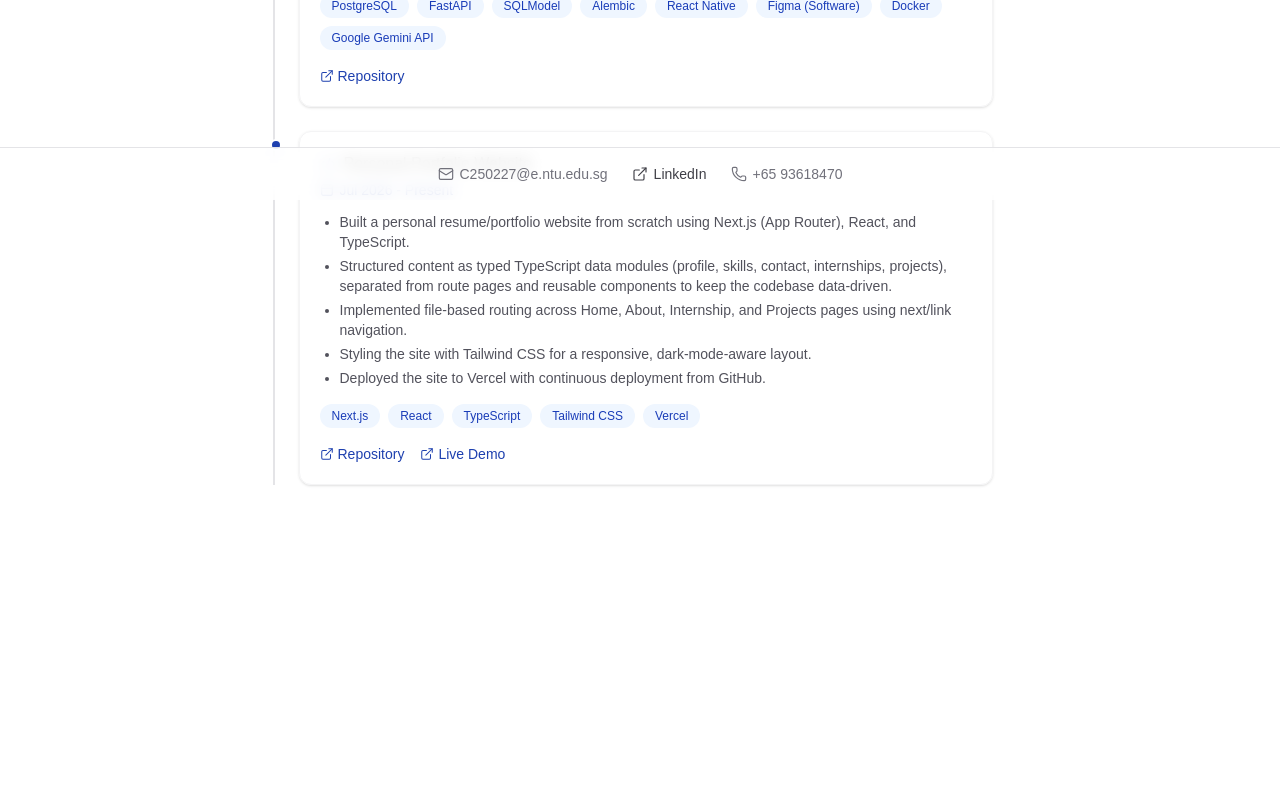
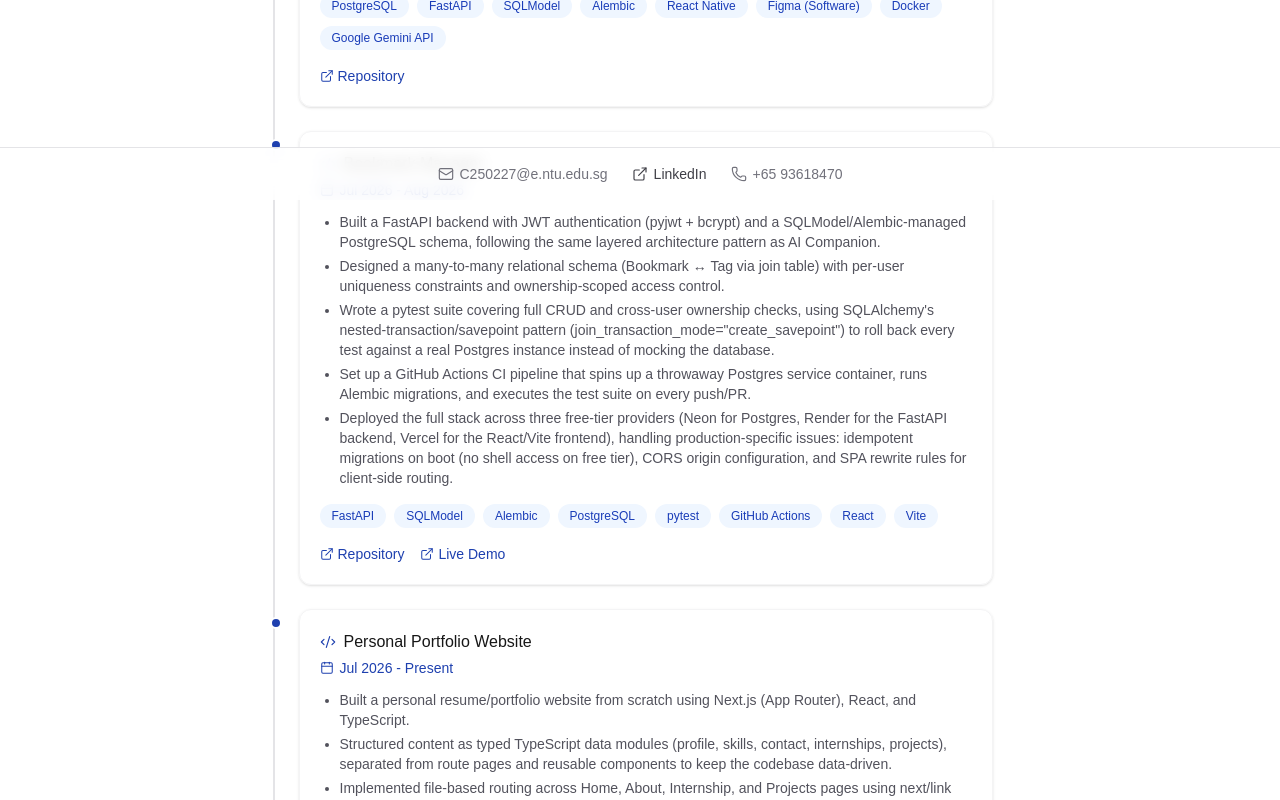
Before and after one commit to whyeric92-eng/my-website, a Next.js app: page /projects in a window 1280 px wide. Shown: the part 600-1400 px from the top of the page. Before the commit the page ends 1181 px from the top, so only its background shows below. Built offline with nearby package versions, Linux system fonts and the light colour scheme.

Commit message:
feat: add Bookmark project content

```diff
--- a/data/projects.ts
+++ b/data/projects.ts
@@ -24,6 +24,20 @@ export const projects: Project[] = [
         skills: ["PostgreSQL", "FastAPI", "SQLModel", "Alembic", "React Native", "Figma (Software)", "Docker", "Google Gemini API"],
     },
     {
+        title: "Bookmark Manager",
+        duration: "Jul 2026 - Aug 2026",
+        link: "https://github.com/whyeric92-eng/bookmark-api",
+        liveLink: "https://bookmark-api-omega.vercel.app",
+        bullets: [
+            "Built a FastAPI backend with JWT authentication (pyjwt + bcrypt) and a SQLModel/Alembic-managed PostgreSQL schema, following the same layered architecture pattern as AI Companion.",
+            "Designed a many-to-many relational schema (Bookmark ↔ Tag via join table) with per-user uniqueness constraints and ownership-scoped access control.",
+            "Wrote a pytest suite covering full CRUD and cross-user ownership checks, using SQLAlchemy's nested-transaction/savepoint pattern (join_transaction_mode=\"create_savepoint\") to roll back every test against a real Postgres instance instead of mocking the database.",
+            "Set up a GitHub Actions CI pipeline that spins up a throwaway Postgres service container, runs Alembic migrations, and executes the test suite on every push/PR.",
+            "Deployed the full stack across three free-tier providers (Neon for Postgres, Render for the FastAPI backend, Vercel for the React/Vite frontend), handling production-specific issues: idempotent migrations on boot (no shell access on free tier), CORS origin configuration, and SPA rewrite rules for client-side routing.",
+        ],
+        skills: ["FastAPI", "SQLModel", "Alembic", "PostgreSQL", "pytest", "GitHub Actions", "React", "Vite"],
+    },
+    {
         title: "Personal Portfolio Website",
         duration: "Jul 2026 - Present",
         link: "https://github.com/whyeric92-eng/my-website",
```
